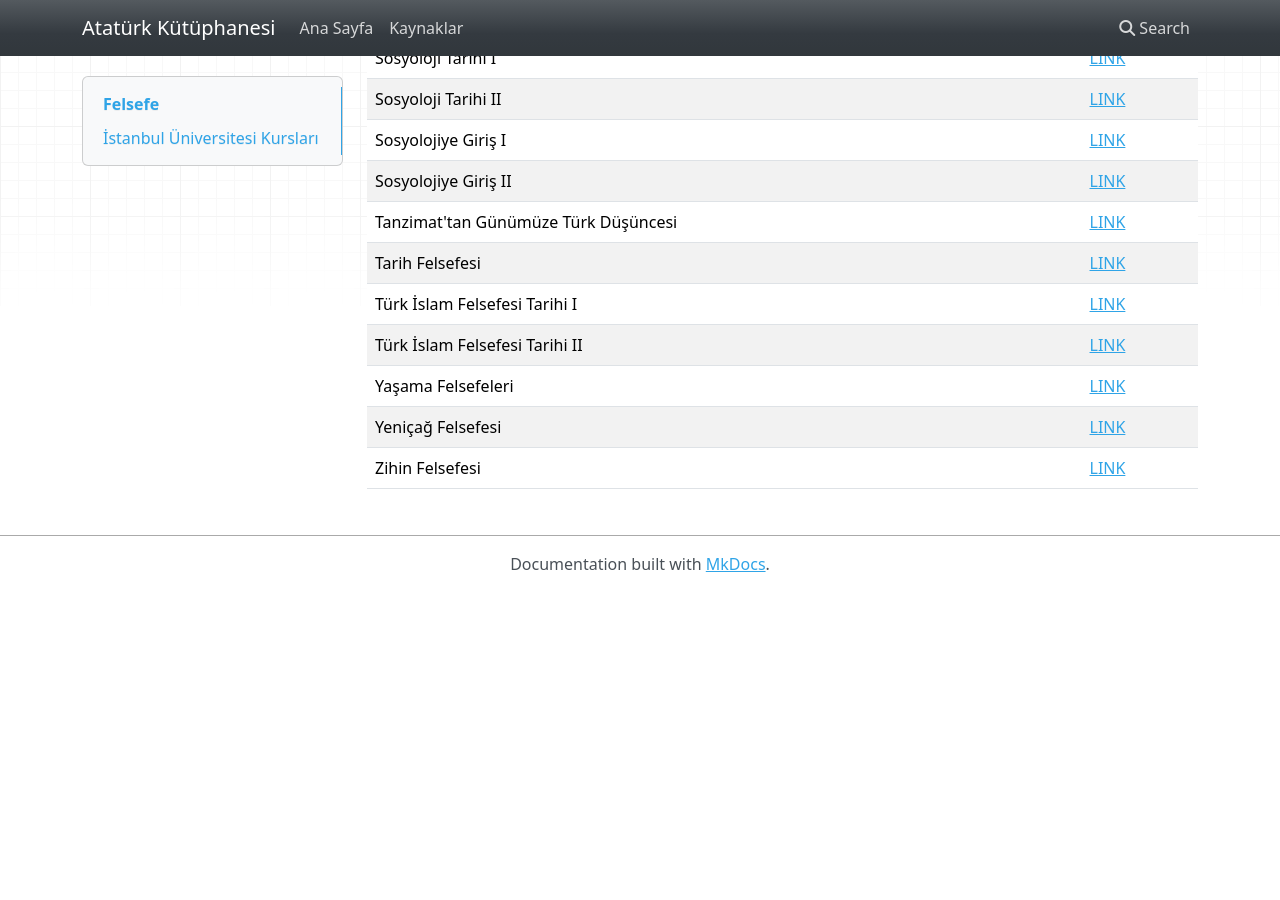
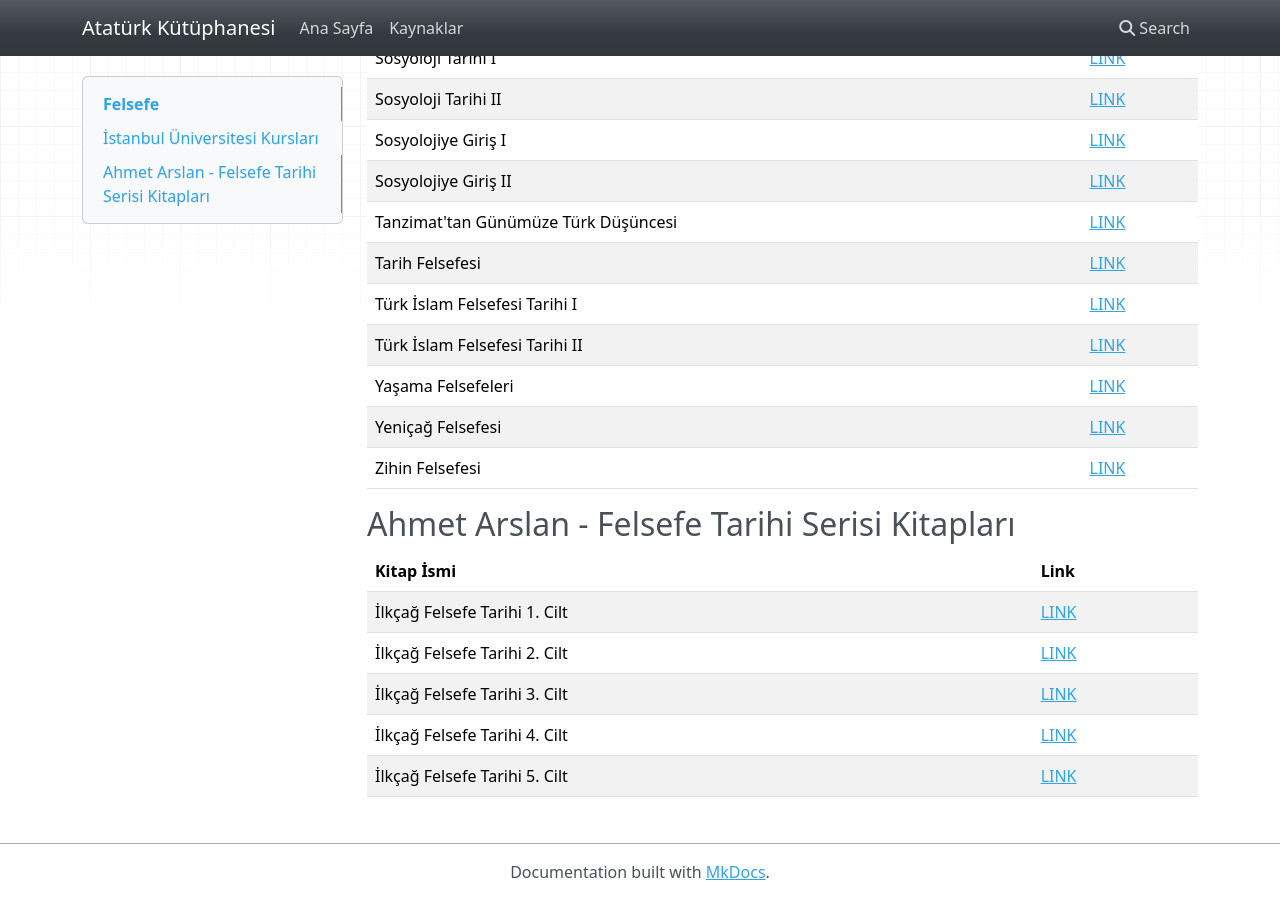
Before and after one commit to oldventura/AtaturkKutuphanesi, an MkDocs documentation site: the page built from docs/philosophy.md, in a window 1280 px wide and 900 px high, scrolled down 1398 px. Built offline with MkDocs 1.6.1, drawn with Linux system fonts in a browser that asks for light colours; nearby versions of some CDN libraries; before the commit the page ends 1990 px from its top, so only the background shows below that.

```diff
--- a/docs/philosophy.md
+++ b/docs/philosophy.md
@@ -45,3 +45,12 @@
 | Yaşama Felsefeleri                        | [LINK](https://cdn-acikogretim.istanbul.edu.tr/auzefcontent/20_21_Bahar/yasama_felsefeleri/index.html)                      |
 | Yeniçağ Felsefesi                         | [LINK](https://cdn-acikogretim.istanbul.edu.tr/auzefcontent/20_21_Bahar/yenicag_felsefesi/index.html)                       |
 | Zihin Felsefesi                           | [LINK](https://cdn-acikogretim.istanbul.edu.tr/auzefcontent/20_21_Bahar/zihin_felsefesi/index.html)                         |
+
+## Ahmet Arslan - Felsefe Tarihi Serisi Kitapları
+| Kitap İsmi | Link |
+| --- | --- |
+| İlkçağ Felsefe Tarihi 1. Cilt | [LINK](https://mega.nz/file/o1Qn3ACI#BjEVAJ_-SB_kbnK0RI6GiefseIHzBm2xg-o2qkefnAk) |
+| İlkçağ Felsefe Tarihi 2. Cilt | [LINK](https://mega.nz/file/kwZR2YZa#LPOFj0psfPgbpGCLHEbGkSpsfgfFKoZm6x483YZYfMg) |
+| İlkçağ Felsefe Tarihi 3. Cilt | [LINK](https://mega.nz/file/01A1VYJA#9Xjs26EeV9WyFqoozn6EzNk6QbySSU854GP3D4gXDic) |
+| İlkçağ Felsefe Tarihi 4. Cilt | [LINK](https://mega.nz/file/Q1QnmaQY#zHTsgp30ypZFqTf6U_tp17bQLAs5T0fVikijcfwHfXc2) |
+| İlkçağ Felsefe Tarihi 5. Cilt | [LINK](https://mega.nz/file/58Jx2QAZ#8yKLqltKOQlfylGv4bo_kaFYGwaXG7P-yU2k7G2LTcg) |
```
